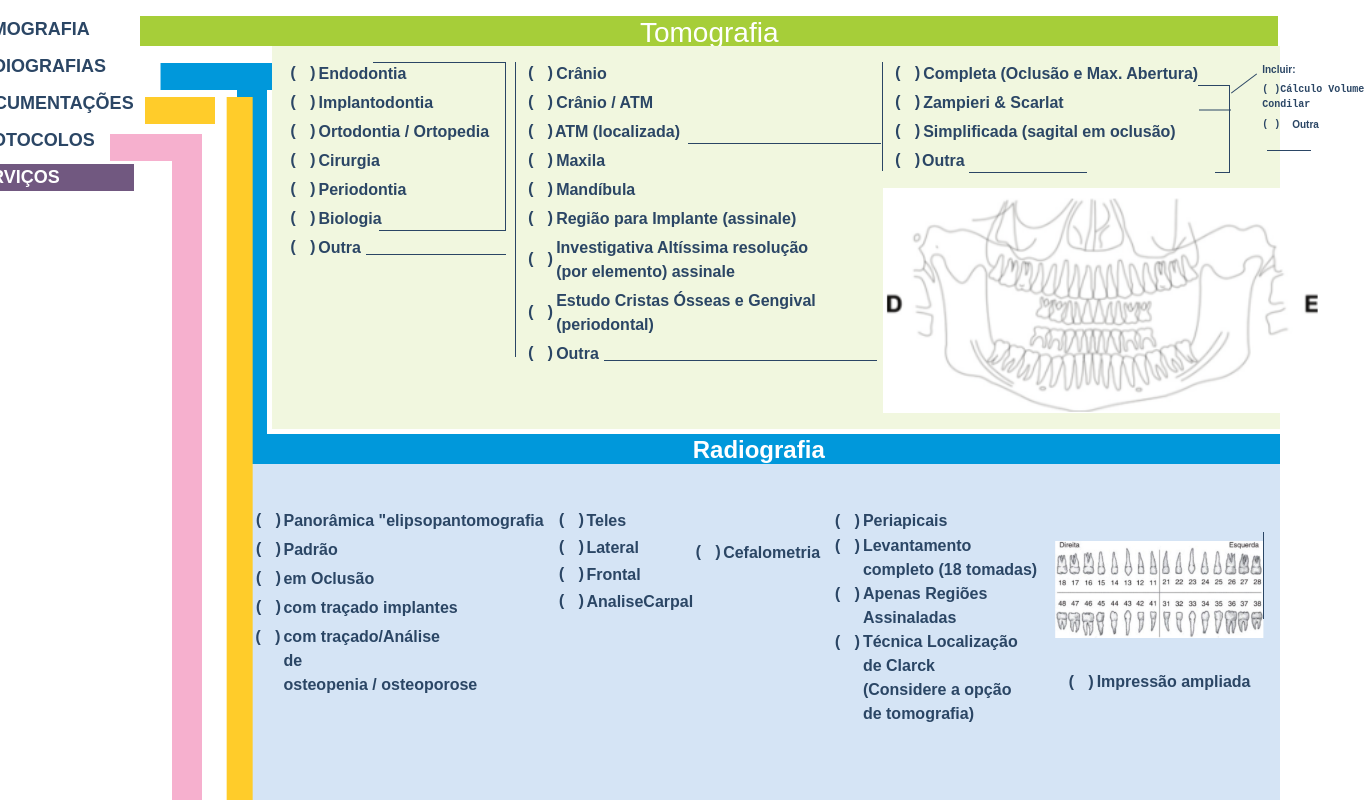
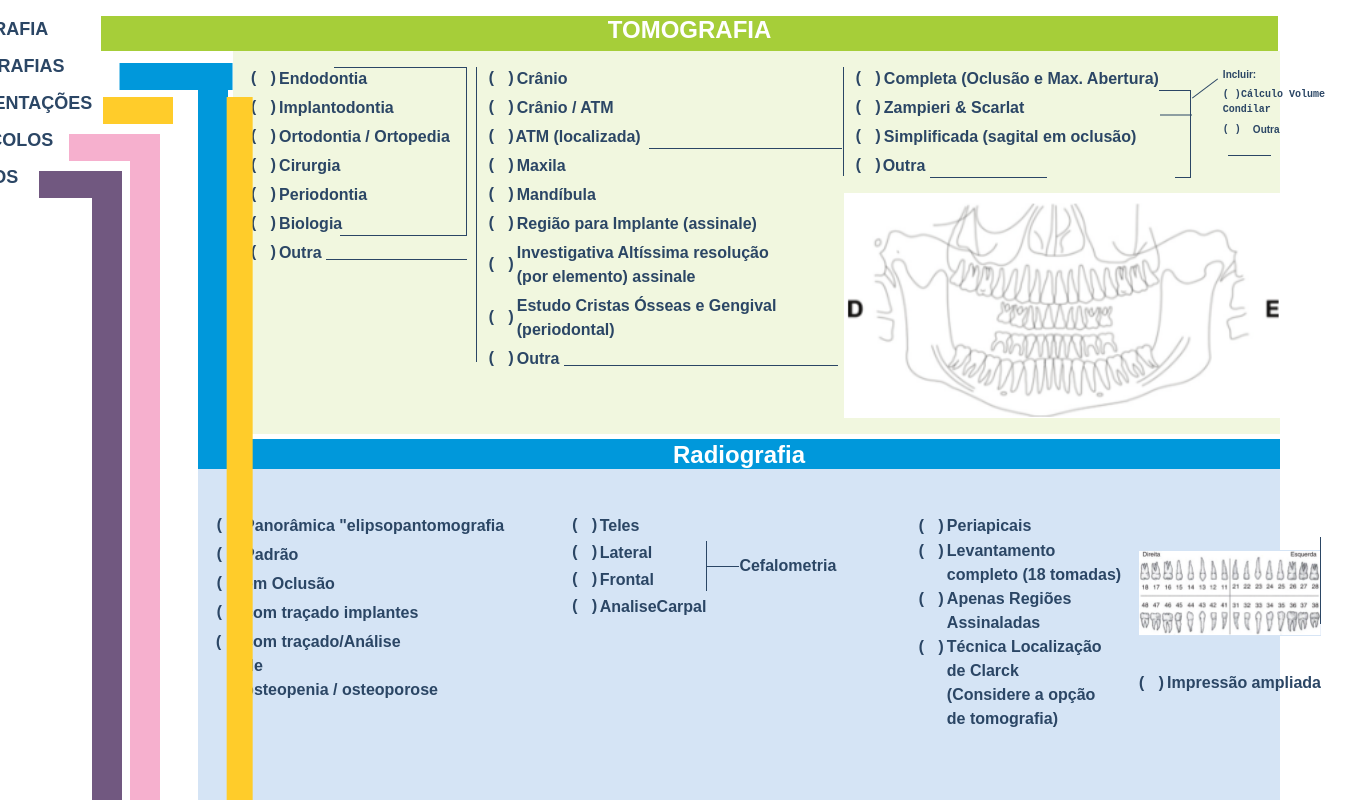
Before and after one commit to mjpfelicia/FORMULARIORADIOLOGIA, a React (Create React App) app: page / in a window 1280 px wide. Shown: the top 800 px of the page, 1364 px wide, since content can reach past the window. Built offline with nearby package versions, Linux system fonts and the light colour scheme; the HTML template or start-up script is replaced by a standard one.

Commit message:
criando conteudo do componente serviços

```diff
--- a/src/App.css
+++ b/src/App.css
@@ -134,8 +134,8 @@ img {
 }
 
 .sidebar ul li:nth-child(5) {
-    background-color: var(--roxo);
-    color: white;
+
+    color:var(--azul-texto);
     font-weight: bold;
     padding: 10px;
     margin-bottom: 10px;
@@ -158,18 +158,19 @@ img {
     overflow: visible;
     width: 100%;
     color: white;
-    height: 30px;
+    height: 35px;
     text-align: center;
     z-index: 2;
 }
 
 .titulo-tomografia h2 {
     position: absolute;
-    height: 30px;
+    height: 35px;
     z-index: 2;
     left: -127px;
     width: calc(100% + 125px);
-    font-size: 28px;
+  font-size: 1.5rem;
+    font-weight: bold;
     margin: 0;
     color: white;
     background: var(--verde-titulo);
@@ -178,7 +179,7 @@ img {
 .titulo-documentacao {
     font-size: 1.5rem;
     height: 0;
-    top: -37px;
+    top: -33px;
     color: white;
     font-weight: bold;
     position: relative;
@@ -506,9 +507,8 @@ img {
 }
 
 .content-serviços {
-   display: flex
-;
-width: 15%;
+    display: flex;
+    width: 15%;
     align-items: center;
     /* justify-content: flex-start; */
     flex-direction: column;
@@ -517,3 +517,15 @@ width: 15%;
     bottom: 28rem;
     background-color: var(--roxo-bg);
 }
+
+.titulo-serviços {
+    width: 100%;
+    background-color: var(--roxo);
+    color: white;
+    text-align: center;
+    font-weight: bold;
+
+    font-size: 1.5rem;
+    height: 35px;
+
+}
--- a/src/App.jsx
+++ b/src/App.jsx
@@ -25,7 +25,7 @@ const App = () => {
                 <div className="content-tomografia border-tomografia">
                     <div className="borda-esquerda"></div>
                     <div className="titulo-tomografia">
-                        <h2>Tomografia</h2>
+                        <h2>TOMOGRAFIA</h2>
                     </div>
                     <div className="tomografia-content">
                         <TomografiaForm seta={seta} arcada1={arcada1} />
@@ -36,17 +36,17 @@ const App = () => {
                     <div className=" borda-documentaçao"></div>
                 </div>
                 <div className="content-documentacao borda-esquerda-documentacao">
-                    <h2 className='titulo-documentacao'>Documentaçao</h2>
+                    <h2 className='titulo-documentacao'>DOCUMENTAÇÕES</h2>
                     <Documentacao />
                 </div>
 
 
                 <div className="grid-item-protocolo content-protocolos">
-                    <h2 className="titulo-protocolos">Protocolos</h2>
+                    <h2 className="titulo-protocolos">PROTOCOLOS</h2>
                     <Protocolo />
                 </div>
                 <div className="grid-item-servicos content-serviços">
-                    <h2 className="titulo-serviços">Serviços</h2>
+                    <h2 className="titulo-serviços">SERVIÇOS</h2>
                      <Servicos />
 
                 </div>
--- a/src/components/RadiografiaForm/RadiografiaForm.css
+++ b/src/components/RadiografiaForm/RadiografiaForm.css
@@ -12,3 +12,15 @@
     width: 100%;
     height: auto;
 }
+
+
+.radiografia-bloco-cefalometria{
+    display: flex;
+    padding-right: 9rem;
+    align-items: center;
+    width: 12%;
+    height: 50px;
+    border-left: 1px solid var(--azul-texto);
+    position: relative;
+    top:27px;
+}
--- a/src/components/RadiografiaForm/RadiografiaForm.jsx
+++ b/src/components/RadiografiaForm/RadiografiaForm.jsx
@@ -48,11 +48,14 @@ const RadiografiaForm = () => {
             ))}
           </div>
 
-          <div className="coluna-direita">
-            <label className="parentheses" htmlFor="Cefalometria">
-              <input type="checkbox" id="Cefalometria" />
-              <span className="symbol"></span> Cefalometria
-            </label>
+          {/* Coluna Cefalometria */}
+          <div className="radiografia-bloco-cefalometria">
+            <div className="cefalo-conteudo">
+              <div className="linha-com-cefalo">
+                <div className="linha-esquerda"></div>
+                <div className="titulo-bloco-cefalo">Cefalometria</div>
+              </div>
+            </div>
           </div>
         </div>
 
--- a/src/components/Servicos/Servicos.css
+++ b/src/components/Servicos/Servicos.css
@@ -1,17 +1,57 @@
 .servicos-container {
-
+  /* Mantido vazio para personalização futura */
 }
 
+/* Título centralizado */
 .servicos-container h2 {
   text-align: center;
   color: #2c3e50;
   margin-bottom: 25px;
 }
 
+/* Item de serviço com layout horizontal */
 .servico-item {
   display: flex;
   align-items: center;
   margin: 15px 0;
   padding: 10px;
+}
 
+/* Título do serviço */
+.titulo-servico {
+  font-weight: bold;
+  color: var(--azul-texto);
+  font-size: 18px;
+  margin-left: 15px;
 }
+
+/* Lista de protocolos */
+.protocolo-lista {
+  list-style-type: none;
+  margin-top: 1rem;
+  padding: 0;
+}
+
+/* Item da lista */
+.protocolo-item {
+  margin-bottom: 1rem;
+}
+
+/* Responsividade para telas menores */
+@media (max-width: 600px) {
+  .servico-item {
+    flex-direction: column;
+    align-items: flex-start;
+  }
+
+  .titulo-servico {
+    margin-left: 0;
+    margin-top: 8px;
+    font-size: 18px; /* Mantido conforme solicitado */
+  }
+
+  .protocolo-item {
+    padding-left: 5px;
+    padding-right: 5px;
+  }
+}
--- a/src/components/Servicos/Servicos.jsx
+++ b/src/components/Servicos/Servicos.jsx
@@ -16,8 +16,11 @@ const Servicos = () => {
   };
 
   return (
-    <div className="servicos-container">
-      <div className="servico-item">
+    <div className="protocolo-container">
+
+      <ul className="protocolo-lista">
+        <li className="protocolo-item">
+          <label htmlFor="prototipagem" className="parentheses">
             <input
               type="checkbox"
               id="prototipagem"
@@ -25,9 +28,11 @@ const Servicos = () => {
               checked={servicosSelecionados.prototipagem}
               onChange={handleChange}
             />
-        <label htmlFor="prototipagem">Prototipagem <br/>(Biomodelo3D)</label>
-      </div>
-      <div className="servico-item">
+            <span className="symbol"></span> Prototipagem <br />(Biomodelo3D)
+          </label>
+        </li>
+        <li className="protocolo-item">
+          <label htmlFor="escaneamento" className="parentheses">
             <input
               type="checkbox"
               id="escaneamento"
@@ -35,8 +40,10 @@ const Servicos = () => {
               checked={servicosSelecionados.escaneamento}
               onChange={handleChange}
             />
-        <label htmlFor="escaneamento">Escaneamento <br/>Intra-Oral</label>
-      </div>
+            <span className="symbol"></span> Escaneamento <br />Intra-Oral
+          </label>
+        </li>
+      </ul>
     </div>
   );
 };
--- a/src/components/borda.css
+++ b/src/components/borda.css
@@ -123,6 +123,36 @@ content: "";
   transform: translateX(68px);
 }
 
+/* bordas serviços */
+.item-servicos {
+  position: relative;
+  padding-right: 12px;
+}
+
+.item-servicos::after {
+  content: "";
+  position: absolute;
+  top: 7px;
+  right: 0;
+  width: 50%;
+  height: 100%;
+  background-color: var(--roxo);
+  transform: translateX(30px);
+}
+
+.item-servicos::before {
+  content: "";
+  position: absolute;
+  top: 7px;
+  right: 0;
+  width: 30px;
+  height: 49.5rem;
+  background-color: var(--roxo);
+  z-index: 9999;
+  transform: translateX(30px);
+}
+
+
 @media (max-width: 1200px) {
   .titulo-tomografia h2 {
     left: -90px;
@@ -140,8 +170,13 @@ content: "";
 
   .borda-esquerda-documentacao::before {
    height: 97%;
-    top: 6.9rem;
-    transform: translateX(-4733%);
+        top: 5.9rem;
+        transform: translateX(-4373%);
+    }
+  .borda-esquerda-protocolos::before {
+    height: 51.6rem;
+
+
 
   }
 
@@ -150,6 +185,7 @@ content: "";
     width: calc(100% + 30px);
   }
 }
+
 
 @media (max-width: 768px) {
   .border-tomografia {
```
Lines whose indentation alone changed are shown as unchanged.
